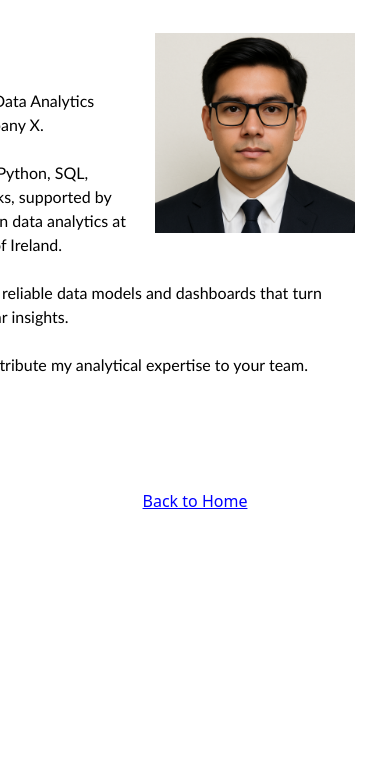
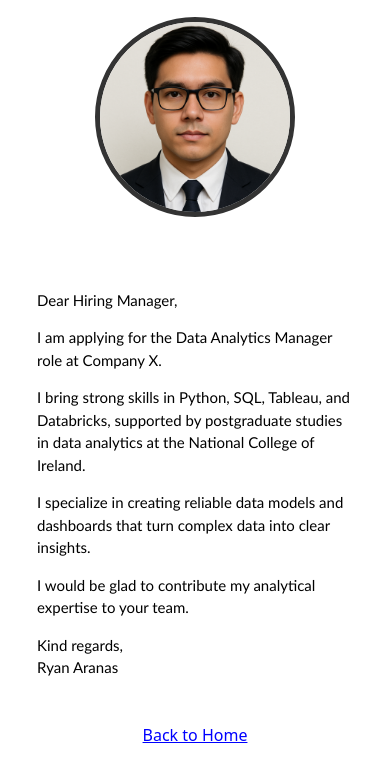
Before and after one commit to one4allall4one/one4allall4one.github.io, a plain HTML site: page CoverLetter/CoverLetter.html in a window 390 px wide. Shown: the part 157-936 px from the top of the page. Before the commit the page ends 844 px from the top, so only its background shows below. Drawn offline with nearby package versions, Linux system fonts and the light colour scheme.

Commit message:
Add files via upload

```diff
--- a/CoverLetter/CoverLetter.html
+++ b/CoverLetter/CoverLetter.html
@@ -6,34 +6,41 @@
   <title>Ryan Aranas</title>
   <link rel="stylesheet" href="../Styles/Style.css" />
 </head>
-
 <body>
-  <div class="wrap">
+  <div class="wrap container">
     <h1>Ryan Aranas</h1>
     <h3>
       <a href="mailto:ryanaranas@NCI_HDAIML.com">ryanaranas@NCI_HDAIML.com</a>
       · <span class="phone">+353 123 456 789</span>
       · <a href="https://www.linkedin.com/in/ryanaranas/">LinkedIn</a>
     </h3>
-</body>
 
-<img class = photo src = "../Photo/Photo.png" alt="cv photo" width="200" height="200"/>
+    <div class="row justify-content-center">
+      <!-- Profile Photo -->
+      <div class="col-12 col-md-4 d-flex justify-content-center">
+        <img class="photo img-fluid" src="../Photo/Photo.png" alt="cv photo" width="200" height="200"/>
+      </div>
 
-<body>
-    <p class="cover">
+      <!-- Cover Letter -->
+      <div class="col-12 col-md-7 cover">
+        <p>Dear Hiring Manager,</p>
 
-        <br>Dear Hiring Manager,</br>
+        <p>I am applying for the Data Analytics Manager role at Company X.</p>
 
-        <br>I am applying for the Data Analytics Manager role at Company X.</br>
-        <br>I bring strong skills in Python, SQL, Tableau, and Databricks, supported by postgraduate studies in data analytics at the National College of Ireland.</br>
+        <p>I bring strong skills in Python, SQL, Tableau, and Databricks, supported by postgraduate studies in data analytics at the National College of Ireland.</p>
 
-        <br>I specialize in creating reliable data models and dashboards that turn complex data into clear insights.</br>
-        <br>I would be glad to contribute my analytical expertise to your team.</br>
+        <p>I specialize in creating reliable data models and dashboards that turn complex data into clear insights.</p>
 
-        <br>Kind regards,
-        <br>Ryan Aranas
-    </p>
+        <p>I would be glad to contribute my analytical expertise to your team.</p>
 
-    <br><a class = tab href="../index.html">Back to Home </a></br>
+        <p>Kind regards, <br> Ryan Aranas</p>
+      </div>
+    </div>
+
+    <br><a class="tab" href="../index.html">Back to Home </a></br>
+  </div>
+
+  <script src="https://cdn.jsdelivr.net/npm/@popperjs/core@2.10.2/dist/umd/popper.min.js"></script>
+  <script src="https://cdn.jsdelivr.net/npm/bootstrap@5.0.2/dist/js/bootstrap.min.js"></script>
 </body>
 </html>
--- a/Styles/Style.css
+++ b/Styles/Style.css
@@ -1,5 +1,8 @@
+
 /* Base */
-* { box-sizing: border-box; }
+* {
+    box-sizing: border-box;
+}
 
 body {
     margin: 1rem;
@@ -36,7 +39,7 @@ h3 {
     color: #333;
 }
 
-.photo{
+.photo {
     display: flex;
     float: right;
     margin-left: 5%;
@@ -48,33 +51,29 @@ h3 {
 
 .cover {
   margin-top: 2vh;
-  margin-left: calc(50% - 350px); /* 50% minus half the width */
   text-align: left;
   font-family: 'Gill Sans', 'Gill Sans MT', Calibri, 'Trebuchet MS', sans-serif;
-  font-size: 16px;      /* black, 14px */
+  font-size: 15;  /* black, 15px */
   color: #000;
   line-height: 1.5;
-  max-width: 700px;     /* optional: keeps line length comfortable */
+  max-width: 700px;
+  padding-top: 20px; /* Gives space from image */
+  padding: 5px; /* Added padding around the cover letter */
 }
 
 .tab {
-
     color: blue;
     font-size: 16;
+}
 
+.row {
+    gap: 20px; /* Adds gap between columns */
 }
 
 /* Columns & cards */
-.columns{
-display: flex;
-}
-
 .card {
     background: lightcyan;
     text-align: left;
-  flex: 1 1 360px;
-  margin-left: 1%; /*separates the cards from left*/
-  margin-right: 1%; /*separates the cards from right*/
     padding: 1rem;
     border-radius: 0.5rem;
 }
@@ -83,12 +82,47 @@ display: flex;
 .skills {
     border-top: 0.5px solid #060500;
     margin-top: 1.25rem;
-  font-size: 0.95rem;
+    font-size: 12;
     color: #333;
 }
 
 /* Responsive */
 @media (max-width: 720px) {
-  .columns { justify-content: center; }
-  .card { flex: 1 1 100%; }
+    .card {
+        margin-bottom: 2rem; /* Spacing between cards on smaller screens */
     }
+}
+
+.cover {
+  margin-top: 2vh;
+  text-align: left;
+  font-family: 'Gill Sans', 'Gill Sans MT', Calibri, 'Trebuchet MS', sans-serif;
+  font-size: 15px;  /* black, 15px */
+  color: #000;
+  line-height: 1.5;
+  max-width: 700px; /* Keeps line length comfortable */
+  padding-top: 20px; /* Gives space from image */
+}
+
+.photo {
+  display: flex;
+  justify-content: center;
+  margin-top: 5%;  /* Top margin */
+  border: 2px solid #333;
+  border-radius: 50%;
+  object-fit: cover;
+}
+
+/* Adjust photo and text alignment for smaller screens */
+@media (max-width: 720px) {
+  .row {
+    display: flex;
+    flex-direction: column;
+    align-items: center;  /* Centers the photo and text */
+  }
+
+  .photo {
+    margin: 0;  /* Remove extra margins on smaller screens */
+    border-width: 5px;  /* Optional: smaller border for photo */
+  }
+}
```
Also changed, not shown: index.html (+14 -12 lines). Lines whose indentation alone changed are shown as unchanged.
